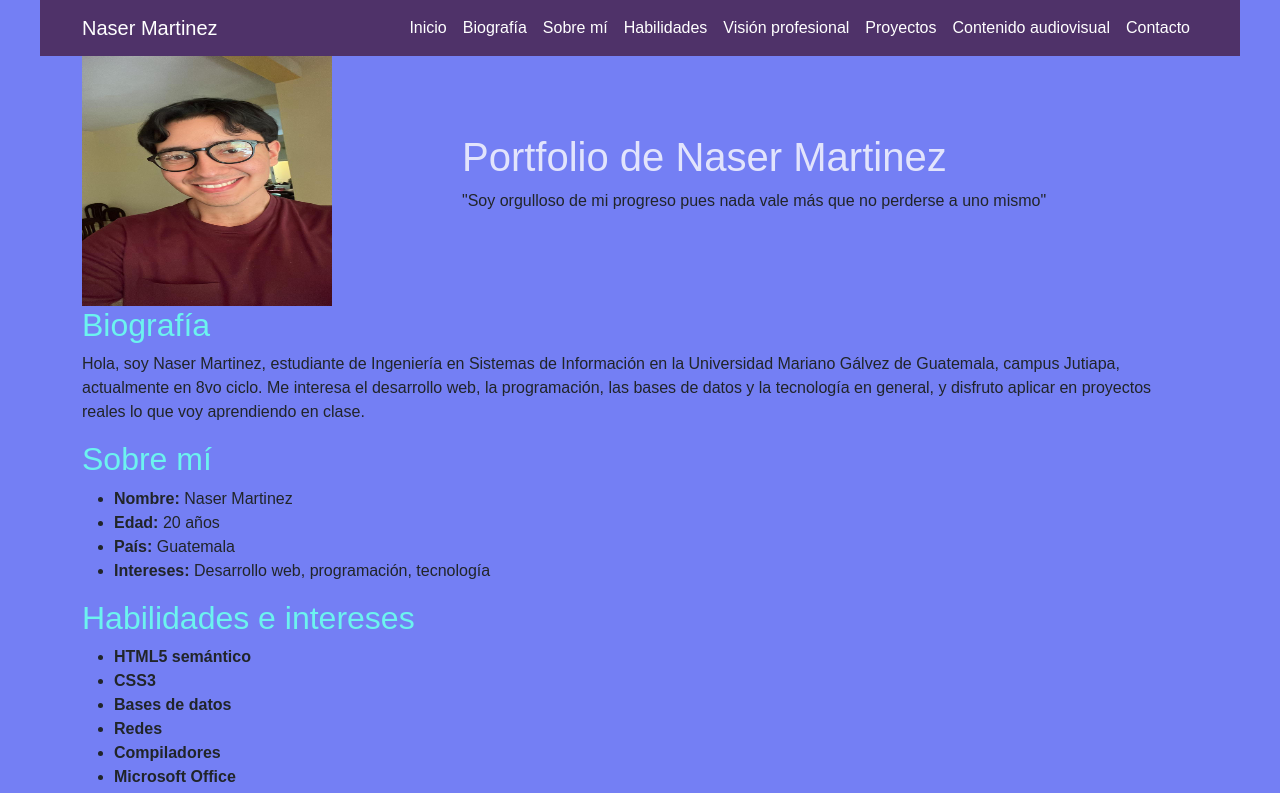
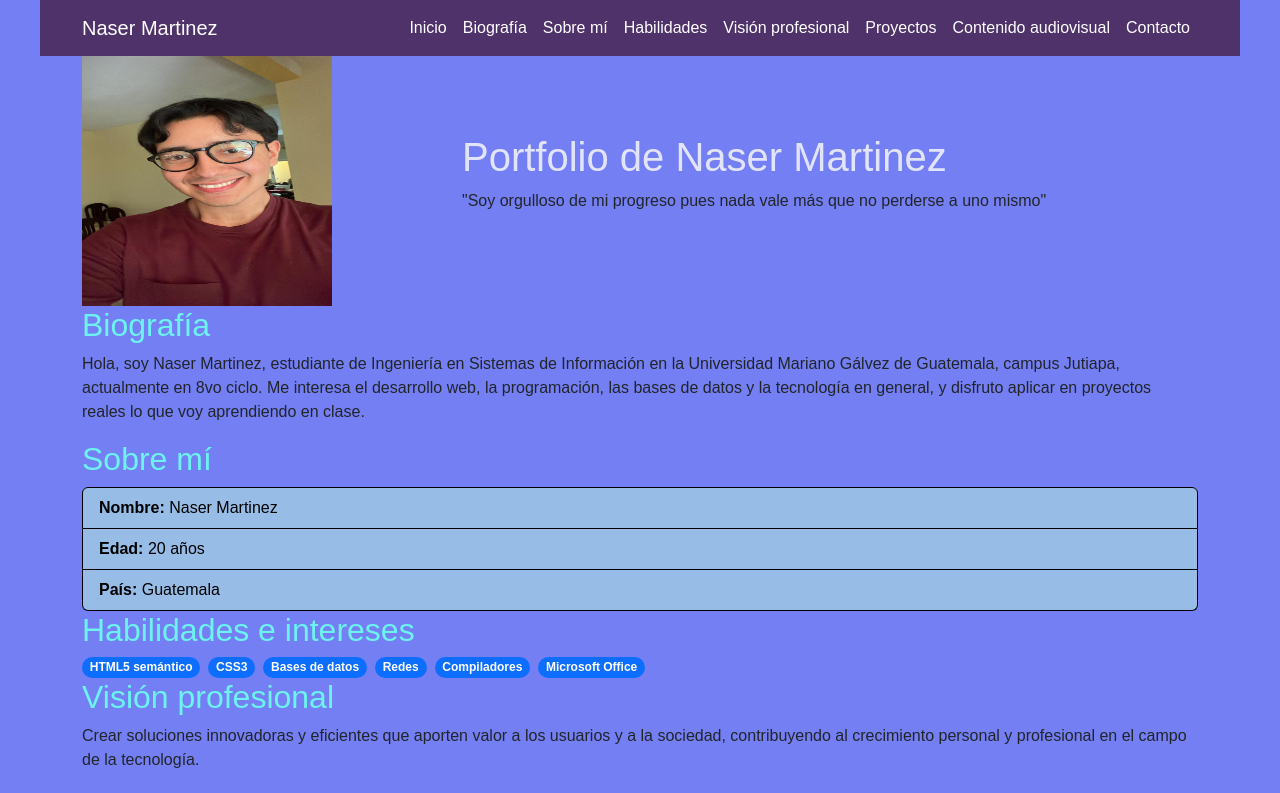
Before and after one commit to MrNaserMartinez/Portfolio_Bootstrap_5, a plain HTML site: page index.html in a window 1280 px wide. Shown: the top 793 px of the page. Drawn offline with nearby package versions, Linux system fonts and the light colour scheme.

Commit message:
feat: convert sobre-mi to list group and habilidades to badges

```diff
--- a/index.html
+++ b/index.html
@@ -66,25 +66,30 @@
 
             <section id="sobre-mi">
                 <h2>Sobre mí</h2>
-                    <ul>
-                    <li><strong>Nombre:</strong> Naser Martinez</li>
-                    <li><strong>Edad:</strong> 20 años</li>
-                    <li><strong>País:</strong> Guatemala</li>
-                    <li><strong>Intereses:</strong> Desarrollo web, programación, tecnología</li>
+                    <ul class="list-group">
+                    <li class="list-group-item"><strong>Nombre:</strong> Naser Martinez</li>
+                    <li class="list-group-item"><strong>Edad:</strong> 20 años</li>
+                    <li class="list-group-item"><strong>País:</strong> Guatemala</li>
                     </ul>
             </section>
 
 
             <section id="habilidades">
                 <h2>Habilidades e intereses</h2>
-                    <ul>
-                    <li><strong>HTML5 semántico</strong></li>
-                    <li><strong>CSS3</strong></li>
-                    <li><strong>Bases de datos</strong></li>
-                    <li><strong>Redes</strong></li>
-                    <li><strong>Compiladores</strong></li>
-                    <li><strong>Microsoft Office</strong></li>
-                    </ul>
+                    <div class="d-flex flex-wrap gap-2">
+                    <span class="badge rounded-pill text-bg-primary">HTML5 semántico</span>
+                    <span class="badge rounded-pill text-bg-primary">CSS3</span>
+                    <span class="badge rounded-pill text-bg-primary">Bases de datos</span>
+                    <span class="badge rounded-pill text-bg-primary">Redes</span>
+                    <span class="badge rounded-pill text-bg-primary">Compiladores</span>
+                    <span class="badge rounded-pill text-bg-primary">Microsoft Office</span>
+                    </div>
+            </section>
+
+
+            <section id="vision">
+                <h2>Visión profesional</h2>
+                <p>Crear soluciones innovadoras y eficientes que aporten valor a los usuarios y a la sociedad, contribuyendo al crecimiento personal y profesional en el campo de la tecnología.</p>
             </section>
 
 
@@ -142,12 +147,6 @@
                 <p>Actualmente estoy viendo la serie de GOT y debo de decir que terminé la temporada 1 y me está gustando mucho el tono que esta tomando</p>
             </aside>
             </article>
-
-
-            <section id="vision">
-                <h2>Visión profesional</h2>
-                <p>Crear soluciones innovadoras y eficientes que aporten valor a los usuarios y a la sociedad, contribuyendo al crecimiento personal y profesional en el campo de la tecnología.</p>
-            </section>
           </div>
          </main>
 
--- a/styles/styles.css
+++ b/styles/styles.css
@@ -90,6 +90,12 @@ h3{
 }
 
 
+.list-group-item {
+    background-color: rgba(161, 205, 227, 0.8);
+    border: 1px solid #000000;
+    color: black;
+}
+
 /*estilos de id*/
 #contacto{
     background-color:brown;
```
